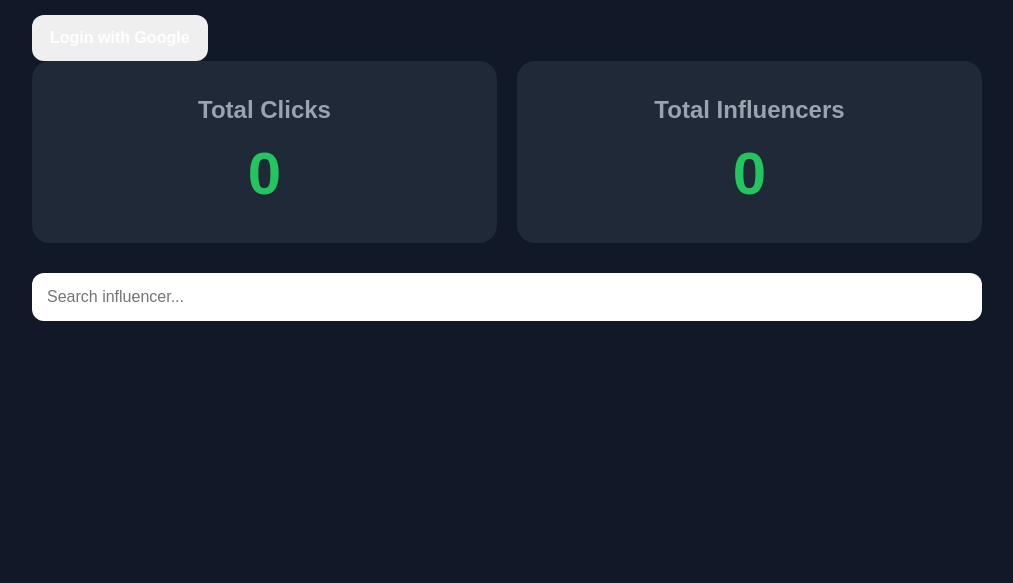
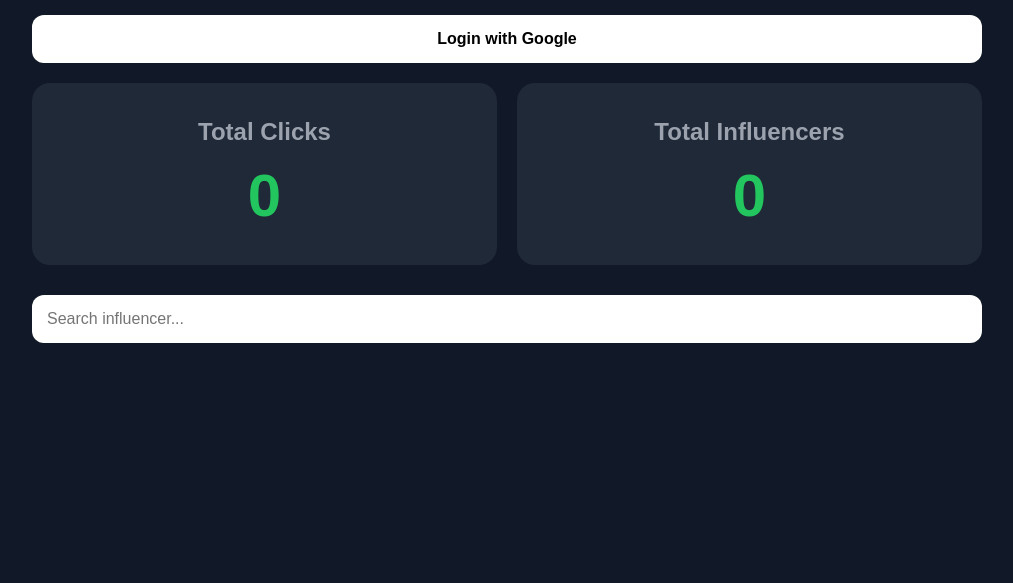
Before and after one commit to xaviour-sketch/tracking-referral-app, a plain HTML site: page dashboard.html in a window 1280 px wide. Shown: the part 217-800 px from the top of the page, without its empty margins (133-1146 px from the left). Drawn offline with Linux system fonts and the light colour scheme; no server answers.

Commit message:
update files

```diff
--- a/script.js
+++ b/script.js
@@ -84,7 +84,7 @@ async function trackClick() {
 
   // AGENCY NUMBER
   const whatsappURL =
-    `https://wa.me/254701266490?text=${encodeURIComponent(message)}`;
+    `https://wa.me/254758541230?text=${encodeURIComponent(message)}`;
 
   // REDIRECT
   setTimeout(() => {
--- a/style.css
+++ b/style.css
@@ -240,3 +240,16 @@ li a {
 .form-card {
   display: none;
 }
+
+#loginBtn {
+  width: 100%;
+  padding: 15px;
+  margin-bottom: 20px;
+  border: none;
+  border-radius: 12px;
+  background: white;
+  color: black;
+  font-size: 16px;
+  font-weight: bold;
+  cursor: pointer;
+}
```
